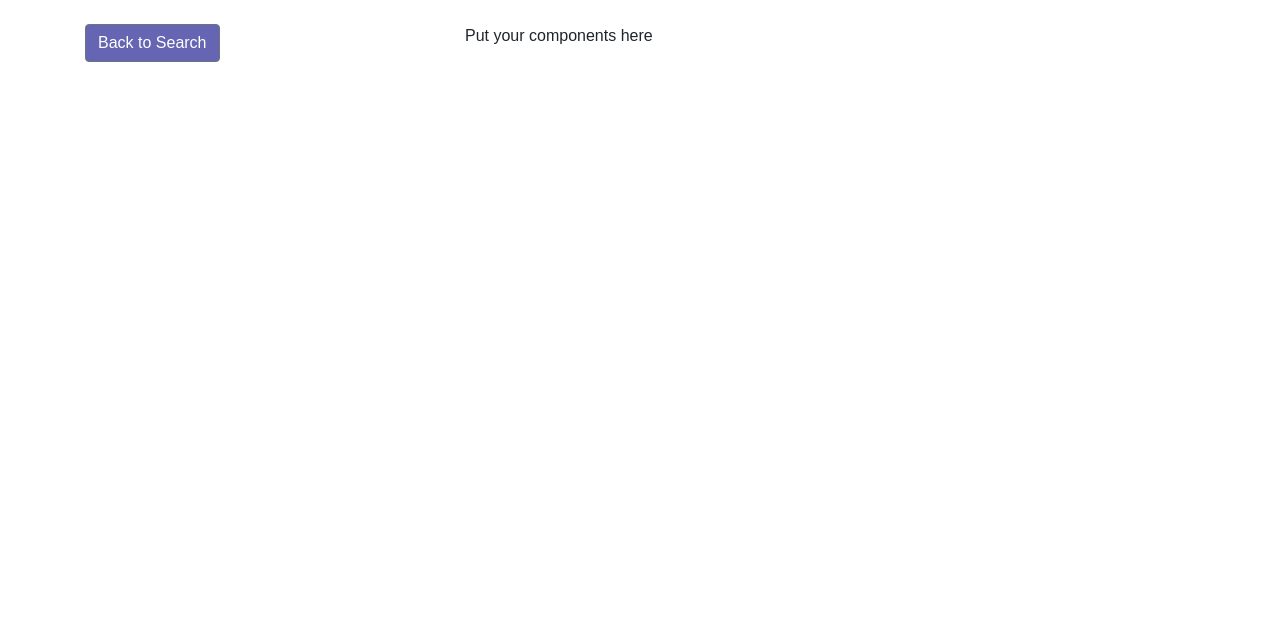
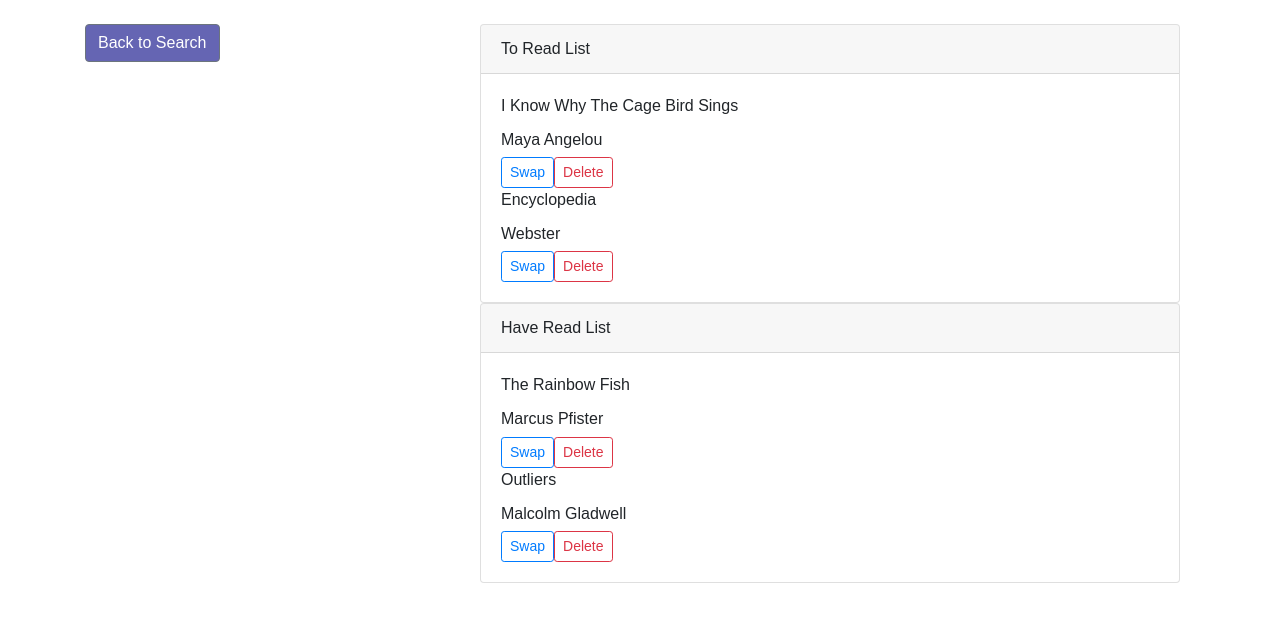
Before and after one commit to amyeunson/webdevspr2020-A3, a React (Create React App) app: page / in a window 1280 px wide. Shown: the top 622 px of the page. Built offline with nearby package versions, Linux system fonts and the light colour scheme.

Commit message:
Added ability to render two book lists

```diff
--- a/src/components/bookItem.js
+++ b/src/components/bookItem.js
@@ -1,11 +1,16 @@
 
 import React, { Component } from 'react';
+import {Container, Button} from 'reactstrap';
 
 class BookItem extends Component {
   render() {
     return (
-      <p>Put your components here</p>
-      //create a bookItem with props
+      <div>
+              <h6>{this.props.author}</h6>
+              <Button outline color="primary" className="mt2" size="sm" >Swap</Button>
+              <Button outline color="danger" className="mt2" size="sm">Delete</Button>
+
+      </div>
     )
   }
 }
--- a/src/components/lists.js
+++ b/src/components/lists.js
@@ -1,13 +1,58 @@
 
 import React, { Component } from 'react';
+import BookItem from './bookItem';
+import { connect } from 'react-redux';
+import {Container, Card, CardTitle, CardHeader, CardBody, CardText} from 'reactstrap';
 
 class Lists extends Component {
   render() {
     return (
-      <p>Put your components here</p>
-      // For each item in List, create a BookItem
+      <div>
+      {/* To Read List  */}
+      <Container>
+        <Card >
+          <CardHeader>To Read List</CardHeader>
+          {/* Book Item  */}
+          <CardBody>
+              {this.props.toReadList.map((book)=>
+                <div>
+                  <CardTitle>{book.title}</CardTitle>
+                    <CardText>
+                      <BookItem className="mt-2"author={book.author}/>
+                    </CardText>
+                </div>
+              )}
+          </CardBody>
+        </Card>
+      </Container>
+
+      {/* Have Read List  */}
+      <Container>
+        <Card >
+          <CardHeader>Have Read List</CardHeader>
+          {/* Book Item  */}
+          <CardBody>
+              {this.props.haveReadList.map((book)=>
+                <div>
+                  <CardTitle>{book.title}</CardTitle>
+                    <CardText>
+                      <BookItem author={book.author}/>
+                    </CardText>
+                </div>
+              )}
+          </CardBody>
+        </Card>
+      </Container>
+    </div>
     )
   }
 }
 
-export default Lists;
+let mapStateToProps = function mapStateToProps(state, props) {
+  return {
+    toReadList: state.bookLists.toRead,
+    haveReadList: state.bookLists.haveRead
+  }
+}
+
+export default connect(mapStateToProps)(Lists);
```
